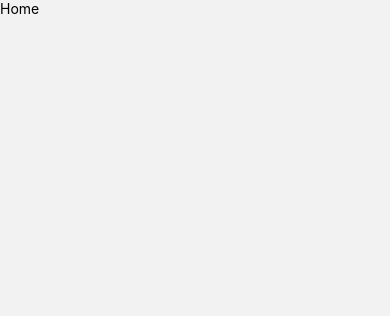
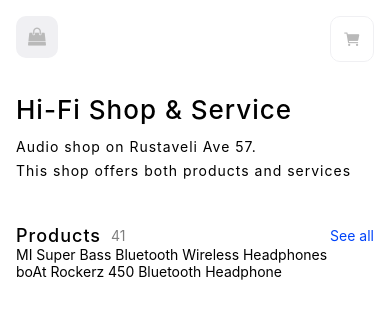
Before and after one commit to daratchanan/ShoppingApp, a React Native app: screen /Home in a window 390 px wide. Shown: the top 316 px of the page. Built offline with nearby package versions, Linux system fonts and the light colour scheme.

Commit message:
map product

```diff
--- a/components/screens/Home.js
+++ b/components/screens/Home.js
@@ -1,10 +1,180 @@
-import { View, Text } from 'react-native'
-import React from 'react'
+import React, { useEffect, useState } from 'react';
+import {
+	View,
+	Text,
+	StatusBar,
+	ScrollView,
+	TouchableOpacity
+} from 'react-native';
+import FontAwesome from 'react-native-vector-icons/FontAwesome';
+import Ionicons from 'react-native-vector-icons/Ionicons';
+import { COLOURS, Items } from '../database/Database';
 
-const Home = () => {
+const Home = ({ navigation }) => {
+
+	const [products, setProducts] = useState([]);
+	const [accessory, setAccessory] = useState([]);
+
+	useEffect(() => {
+
+		// const t = navigation.add
+		const unsubscribe = navigation.addListener('focus', () => {
+			getDataFromDB();
+		});
+
+		return unsubscribe;
+	}, [navigation])
+
+	//get data from db
+	const getDataFromDB = () => {
+		let productList = [];
+		let accessoryList = [];
+
+		for (let i = 0; i < Items.length; i++) {
+			if (Items[i].category == 'product') {
+				productList.push(Items[i]);
+			} else if (Items[i].category == 'accessory') {
+				accessoryList.push(Items[i]);
+			}
+		}
+
+		setProducts(productList);
+		setAccessory(accessoryList);
+	};
+
 	return (
-		<View>
-			<Text>Home</Text>
+		<View
+			style={{
+				width: '100%',
+				height: '100%',
+				backgroundColor: COLOURS.white,
+			}}
+		>
+			<StatusBar backgroundColor={COLOURS.white} barStyle='dark-content' />
+			<ScrollView
+			// showsVerticalScrollIndicator={false}
+			>
+				<View
+					style={{
+						width: '100%',
+						flexDirection: 'row',
+						justifyContent: 'space-between',
+						padding: 16,
+					}}
+				>
+					<TouchableOpacity>
+						<FontAwesome
+							name='shopping-bag'
+							style={{
+								fontSize: 18,
+								color: COLOURS.backgroundMedium,
+								backgroundColor: COLOURS.backgroundLight,
+								padding: 12,
+								borderRadius: 10,
+							}}
+						/>
+					</TouchableOpacity>
+					<TouchableOpacity>
+						<Ionicons
+							name='cart'
+							style={{
+								fontSize: 18,
+								color: COLOURS.backgroundMedium,
+								padding: 12,
+								borderRadius: 10,
+								borderWidth: 1,
+								borderColor: COLOURS.backgroundLight
+							}}
+						/>
+					</TouchableOpacity>
+				</View>
+
+				<View
+					style={{
+						padding: 16,
+						marginBottom: 10,
+					}}>
+					<Text
+						style={{
+							fontSize: 26,
+							fontWeight: '500',
+							color: COLOURS.black,
+							letterSpacing: 1,
+							marginBottom: 10,
+						}}
+					>
+						Hi-Fi Shop &amp; Service
+						{/* Hi-Fi Shop & Service */}
+					</Text>
+					<Text
+						style={{
+							fontSize: 14,
+							fontWeight: '400',
+							color: COLOURS.black,
+							letterSpacing: 1,
+							lineHeight: 24,
+						}}
+					>
+						Audio shop on Rustaveli Ave 57.
+						{'\n'}This shop offers both products and services
+					</Text>
+				</View>
+
+				<View style={{ padding: 16 }}>
+					<View
+						style={{
+							flexDirection: 'row',
+							justifyContent: 'space-between',
+							alignItems: 'center',
+						}}
+					>
+						<View
+							style={{
+								flexDirection: 'row',
+								alignItems: 'center'
+							}}
+						>
+							<Text
+								style={{
+									fontSize: 18,
+									fontWeight: '500',
+									color: COLOURS.black,
+									letterSpacing: 1,
+								}}
+							>
+								Products
+							</Text>
+							<Text
+								style={{
+									fontSize: 14,
+									fontWeight: '400',
+									color: COLOURS.black,
+									opacity: 0.5,
+									marginLeft: 10,
+								}}
+							>
+								41
+							</Text>
+						</View>
+						<Text
+							style={{
+								fontSize: 14,
+								fontWeight: '400',
+								color: COLOURS.blue,
+							}}
+						>
+							See all
+						</Text>
+					</View>
+
+					<View>
+						{products.map(data => {
+							return <Text>{data.productName}</Text>
+						})}
+					</View>
+				</View>
+
+			</ScrollView>
 		</View>
 	);
 };
```
Also changed, not shown: 1 other file (tests, documents, lock files or other folders).
